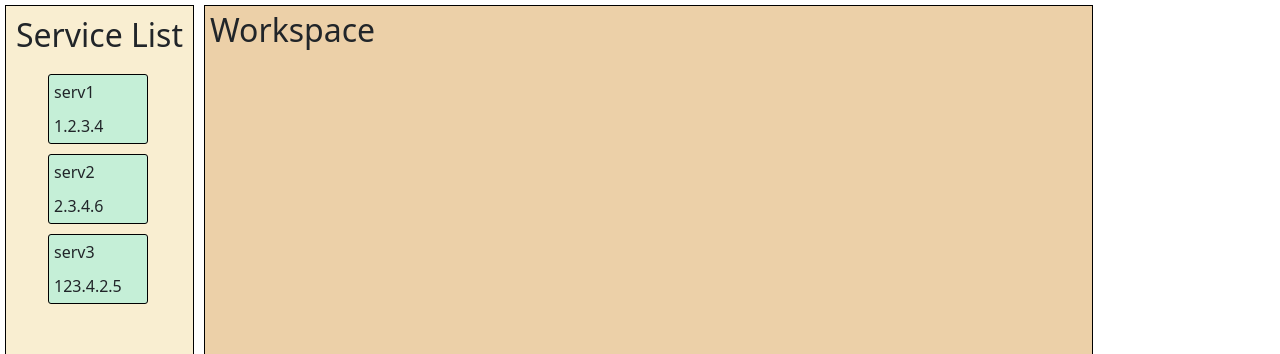
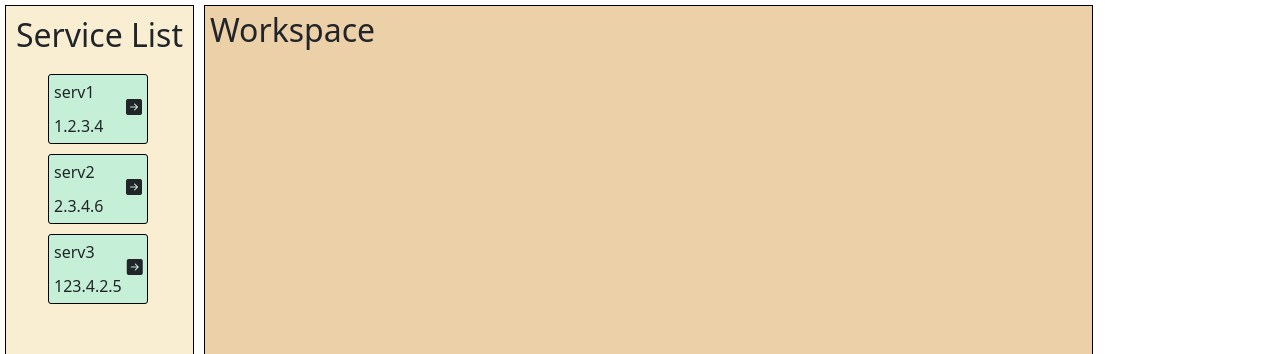
Before and after one commit to TheCrashDown/esb-model, a React (Create React App) app in the folder frontend/: page / in a window 1280 px wide. Shown: the top 354 px of the page. Built offline with nearby package versions, Linux system fonts and the light colour scheme.

Commit message:
drag n drop 3

```diff
--- a/frontend/src/components/service-card/service-card.css
+++ b/frontend/src/components/service-card/service-card.css
@@ -1,7 +1,7 @@
 .card {
     background-color: rgba(110, 240, 222, 0.377);
     display: flex;
-    flex-direction: column;
+    flex-direction: row;
 
     margin: 10px;
     border:1px solid rgba(0, 0, 0, 1);
@@ -15,3 +15,15 @@
 .text {
     margin: 5px;
 }
+
+.info {
+    display: flex;
+    flex-direction: column;
+}
+
+.icon {
+    margin-left: auto;
+    margin-right: 5px;
+
+    margin-top: 20px;
+}
--- a/frontend/src/components/service-card/service-card.jsx
+++ b/frontend/src/components/service-card/service-card.jsx
@@ -22,27 +22,32 @@ const ServiceCard = (cardInfo) => {
         e.preventDefault()
     }
 
+    function onIconClick(e) {
+        console.log(123)
+    }
+
+    let style = {}
+
     if (x !== undefined && y !== undefined) {
-        return (
-            <div style={{position:'absolute', left:x -35, top:y - 50}}
-                draggable={true}
-                onDragStart={(e) => dragStartHadler(e)}
-                onDragEnd={(e) => dragEndHadler(e)}
-                className='card'>
-                <span className='text'>{title}</span>
-                <span className='text'>{address}</span>
-            </div>
-        )
+        style = {position:'absolute', left:x -35, top:y - 50}
     }
 
     return (
         <div
+            style={style}
             draggable={true}
             onDragStart={(e) => dragStartHadler(e)}
             onDragEnd={(e) => dragEndHadler(e)}
             className='card'>
-            <span className='text'>{title}</span>
-            <span className='text'>{address}</span>
+            <div className='info'>
+                <span className='text'>{title}</span>
+                <span className='text'>{address}</span>
+            </div>
+            <div className='icon'>
+                <i
+                    onClick={(e) => onIconClick(e)}
+                    className="bi bi-arrow-right-square-fill" />
+            </div>
         </div>
     )
 }
```
